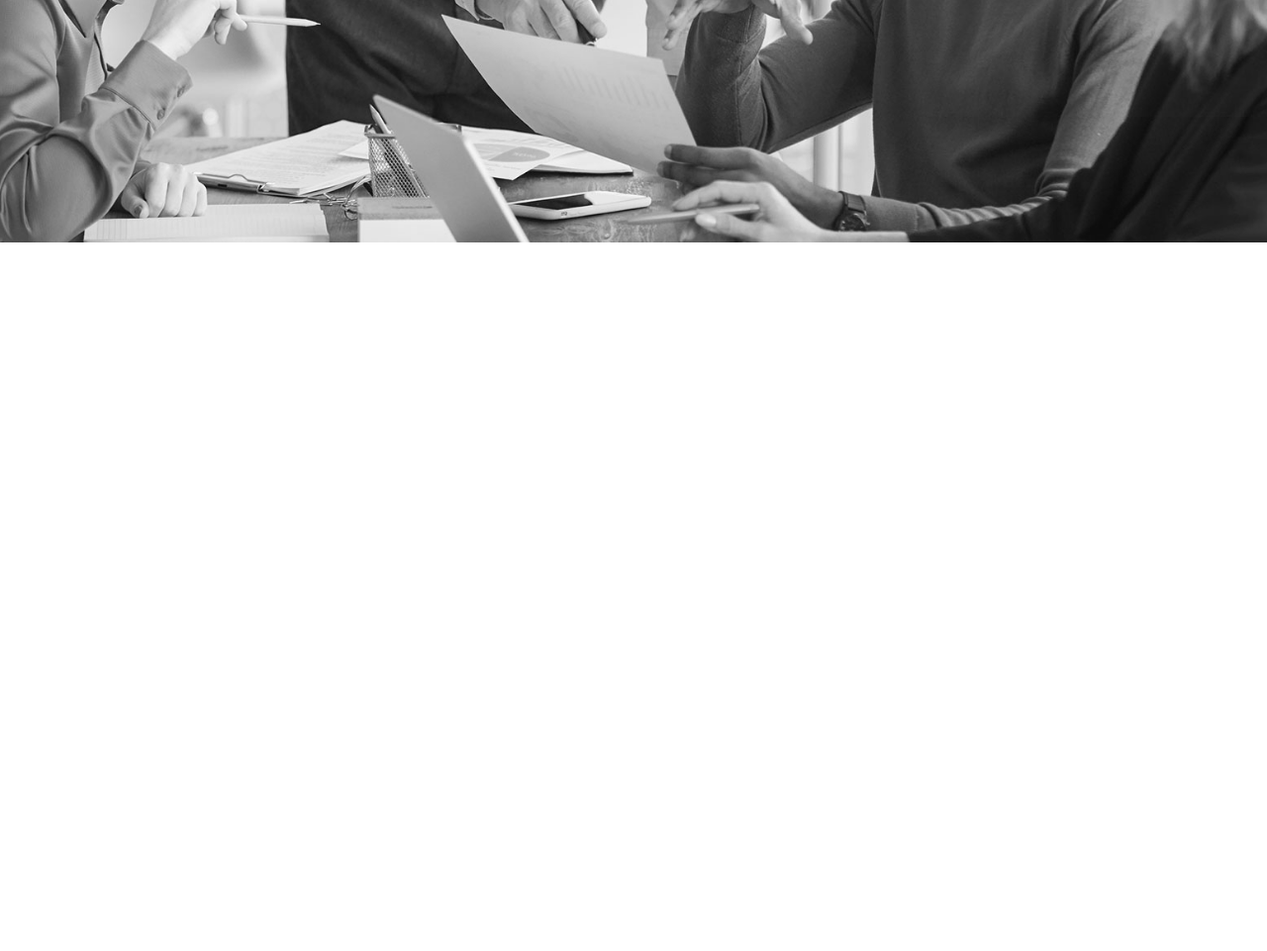
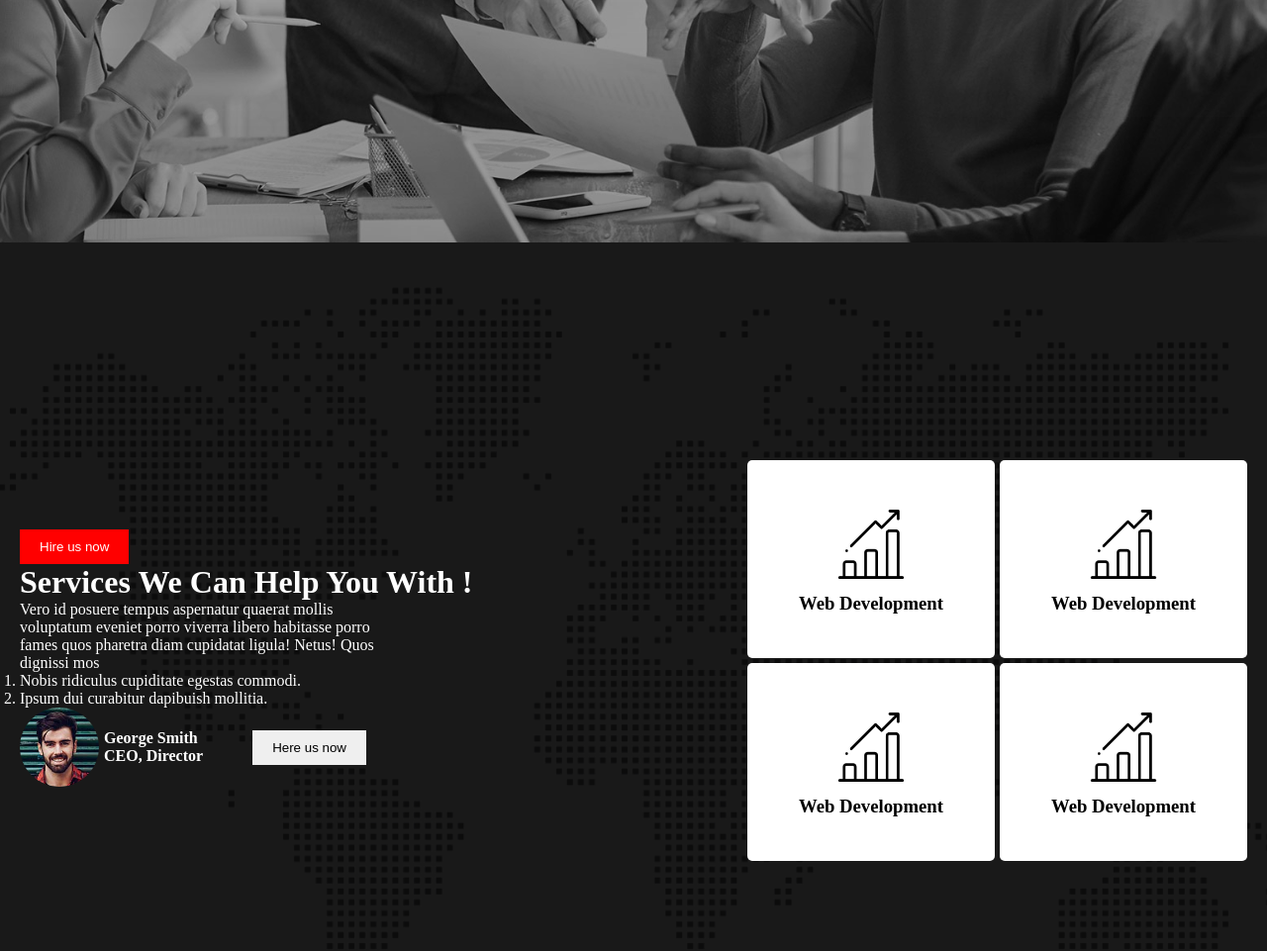
Before and after one commit to sahanakoli/digital-agency, a plain HTML site: page index.html in a window 1280 px wide. Shown: the part 624-1585 px from the top of the page at 99% size. Before the commit the page ends 869 px from the top, so only its background shows below. Drawn offline with Linux system fonts and the light colour scheme.

Commit message:
added section container

```diff
--- a/index.html
+++ b/index.html
@@ -24,13 +24,56 @@
                 <h1 class="banner-item"><span class="title">Digital</span> Agency You<br>Can Rely Upon !
                 <p class="description">Hymenaeos! Omnis arcu vitae? Phasellus irure cupidatat incidunt, semper metus, nibh adipisci assumenda odio, quos, senectus vehicula occaecat, officiis malesuada cras.
                 </p>
-                <button class="btn b-primary">Download me</button>
-                <button class="btn">Hire us now</button>
+                <button class="btn bg-primary">Download me</button>
+                <button class="btn primary">Hire us now</button>
             </div>
         </div>
     </header>
     <main>
-
+        <div class="section-container">
+            <div class="left-side-container">
+            <button class="btn bg-primary">Hire us now</button>
+            <h1>Services We Can Help You With !</h1>
+            <p class="section-descriptiom">Vero id posuere tempus aspernatur quaerat mollis voluptatum eveniet porro viverra libero habitasse porro fames quos pharetra diam cupidatat ligula! Netus! Quos dignissi mos
+            </p>
+            <ol>
+                <li>Nobis ridiculus cupiditate egestas commodi.</li>
+                <li>Ipsum dui curabitur dapibuish mollitia.</li>
+            </ol>
+            <div class="section-item">
+            <div class="author-section">
+            <img class="author-pic" src="./asset/image/author.jpg">
+            <h4>George Smith<br>
+                CEO, Director</h4>
+            </div>
+            <div>
+                <button class="btn primary">Here us now</button>
+            </div>
+            </div>
+            </div>
+            <div class="right-side-container">
+            <div class="boxs">
+                <div class="box">
+                    <img class="icon" src="asset/icons/bar-chart.png">
+                    <h3>Web Development</h3>
+                </div>
+                <div class="box">
+                    <img class="icon" src="asset/icons/bar-chart.png">
+                    <h3>Web Development</h3>
+                </div>
+            </div>
+            <div class="boxs">
+                <div class="box">
+                    <img class="icon" src="asset/icons/bar-chart.png">
+                    <h3>Web Development</h3>
+                </div>
+                <div class="box">
+                    <img class="icon" src="asset/icons/bar-chart.png">
+                    <h3>Web Development</h3>
+                </div>
+            </div>
+            </div>
+        </div>
 
     </main>
     <footer>
--- a/style.css
+++ b/style.css
@@ -18,7 +18,8 @@
 }
 .banner-container{
     height: 100vh;
-    background-image: url("./asset/image/background.jpg");
+    background-image: url("./asset/image/background.jpg"),linear-gradient(rgba(0,0,0,0.2),rgba(0,0,0,0.4));
+    background-blend-mode: overlay;
     background-repeat: no-repeat;
     background-size: cover;
     background-position:center ;
@@ -26,11 +27,7 @@
     text-align: center;
     align-items: center;
 }
-.banner-title{
-    color: white;
 
-
-}
 .banner-item{
     font-size: 55px;
     font-weight: bold;
@@ -52,6 +49,60 @@
     padding: 10px 20px;
     border: none;
 }
-.b-primary{
+.bg-primary{
     background-color: red;
 }
+.primary{
+    color: black;
+}
+.section-container{
+    height: 100vh;
+    background-image: url("./asset/image/footer-bg.png"),linear-gradient(rgba(0,0,0,0.9),rgba(0,0,0,0.9));
+    background-blend-mode: overlay;
+    background-repeat: no-repeat;
+    background-size: cover;
+    background-position:center ;
+    display: flex;
+    color: white;
+    align-items: center;
+    padding: 20px;
+
+}
+.section-descriptiom{
+    width: 50%;
+}
+.author-pic{
+    width: 80px;
+    height: 80px;
+    border-radius: 40px;
+}
+.section-item{
+    display: flex;
+    align-items: center;
+    gap: 50px;
+}
+.author-section{
+    display: flex;
+    align-items: center;
+    gap: 5px;
+}
+.icon{
+    width: 70px;
+   margin-bottom: 10px;
+}
+.box{
+    text-align: center;
+    width:150px;
+    height: 100px;
+    padding: 50px;
+    background-color: white;
+    color: black;
+    border-radius: 5px;
+    gap: 5px;
+}
+.boxs{
+    display: flex;
+    gap: 5px;
+    margin-top: 5px;
+
+}
```
